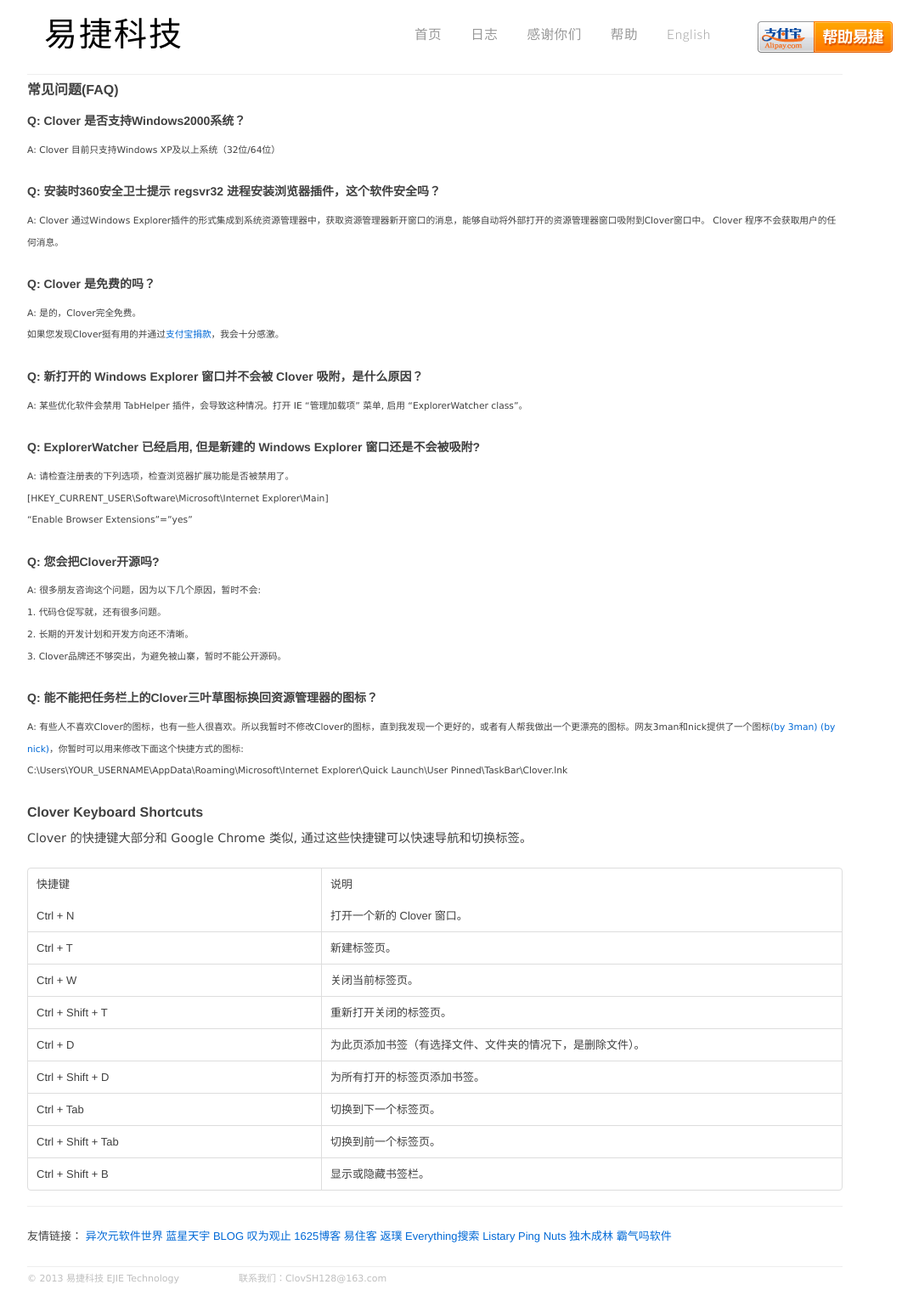
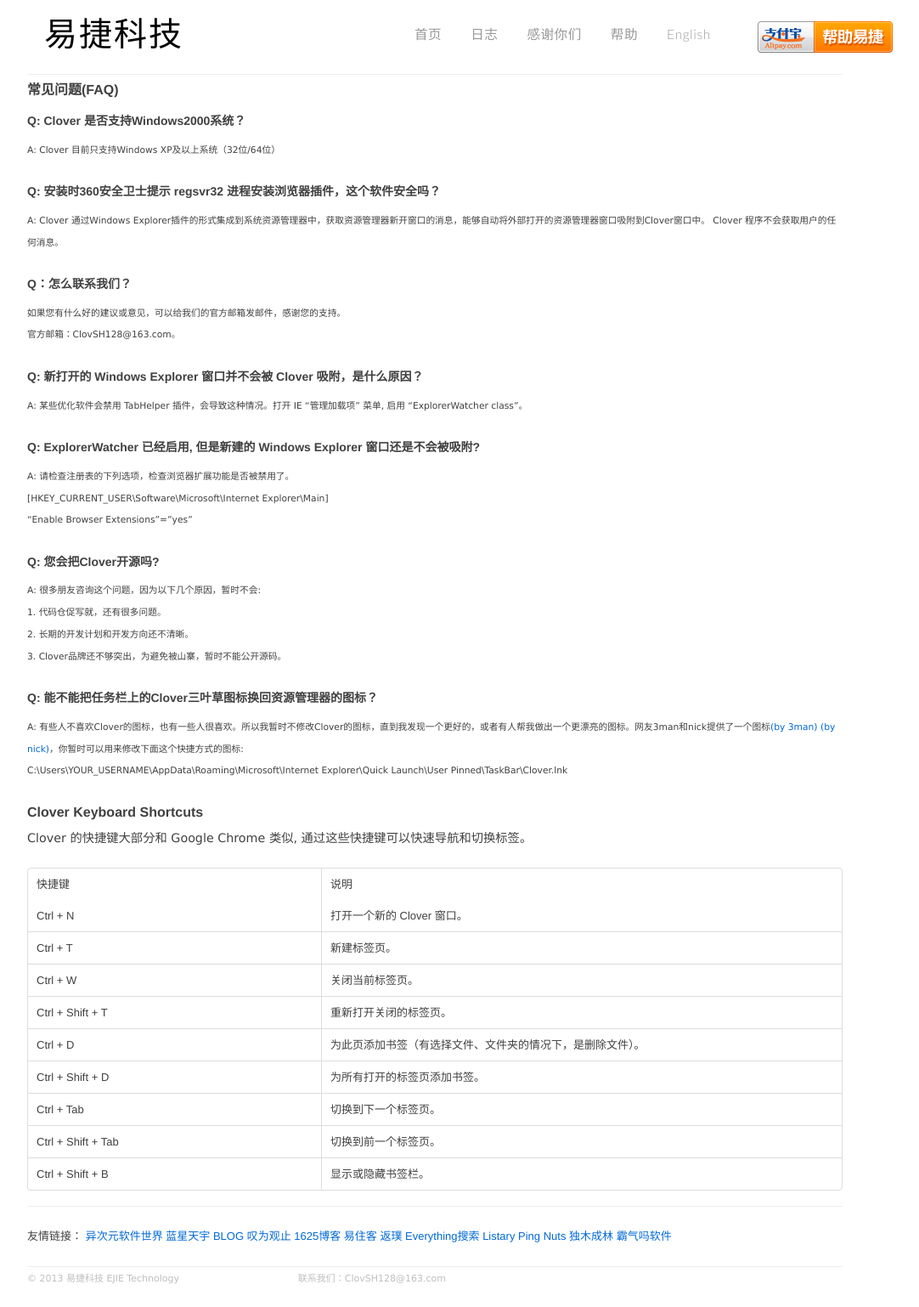
Before and after one commit to achermao/cn, a Jekyll site: the page built from help.html, in a window 1280 px wide. Shown: the whole page at 85% size, without its empty margins (118-1200 px from the left). Built offline with Jekyll 4.4.1, drawn with Linux system fonts in a browser that asks for light colours; some web fonts are replaced; Markdown is read by kramdown in place of the engine named in the settings.

Commit message:
update _layouts/default.html v4

```diff
--- a/_layouts/default.html
+++ b/_layouts/default.html
@@ -53,7 +53,7 @@
 				{% include links.html %}
 
 				<div id="content" class="row">
-					<p><small > © 2013 易捷科技 EJIE Technology&nbsp&nbsp&nbsp&nbsp&nbsp&nbsp&nbsp&nbsp&nbsp&nbsp&nbsp&nbsp&nbsp&nbsp&nbsp&nbsp&nbsp&nbsp&nbsp&nbsp联系我们：ClovSH128@163.com</small><p>
+					<p><small > © 2013 易捷科技 EJIE Technology&nbsp&nbsp&nbsp&nbsp&nbsp&nbsp&nbsp&nbsp&nbsp&nbsp&nbsp&nbsp&nbsp&nbsp&nbsp&nbsp&nbsp&nbsp&nbsp&nbsp&nbsp&nbsp&nbsp&nbsp&nbsp&nbsp&nbsp&nbsp&nbsp&nbsp&nbsp&nbsp&nbsp&nbsp&nbsp&nbsp&nbsp&nbsp&nbsp&nbsp联系我们：ClovSH128@163.com</small><p>
 				</div>
 
       </footer>
--- a/help.html
+++ b/help.html
@@ -11,10 +11,10 @@
 		<p><sub>A: Clover 目前只支持Windows XP及以上系统（32位/64位）</sub></p>
 		<h5>Q: 安装时360安全卫士提示 regsvr32 进程安装浏览器插件，这个软件安全吗？</h5>
 		<p><sub>A: Clover 通过Windows Explorer插件的形式集成到系统资源管理器中，获取资源管理器新开窗口的消息，能够自动将外部打开的资源管理器窗口吸附到Clover窗口中。 Clover 程序不会获取用户的任何消息。</sub></p>
-		<h5>Q: Clover 是免费的吗？</h5>
+		<h5>Q：怎么联系我们？</h5>
 		<p><sub>
-			A: 是的，Clover完全免费。<br>
-			如果您发现Clover挺有用的并通过<a href="/donate">支付宝捐款</a>，我会十分感激。
+			如果您有什么好的建议或意见，可以给我们的官方邮箱发邮件，感谢您的支持。<br>
+			官方邮箱：ClovSH128@163.com。
 		</sub></p>
 		<h5>Q: 新打开的 Windows Explorer 窗口并不会被 Clover 吸附，是什么原因？</h5>
 		<p><sub>A: 某些优化软件会禁用 TabHelper 插件，会导致这种情况。打开 IE “管理加载项” 菜单, 启用 “ExplorerWatcher class”。</sub></p>
```
